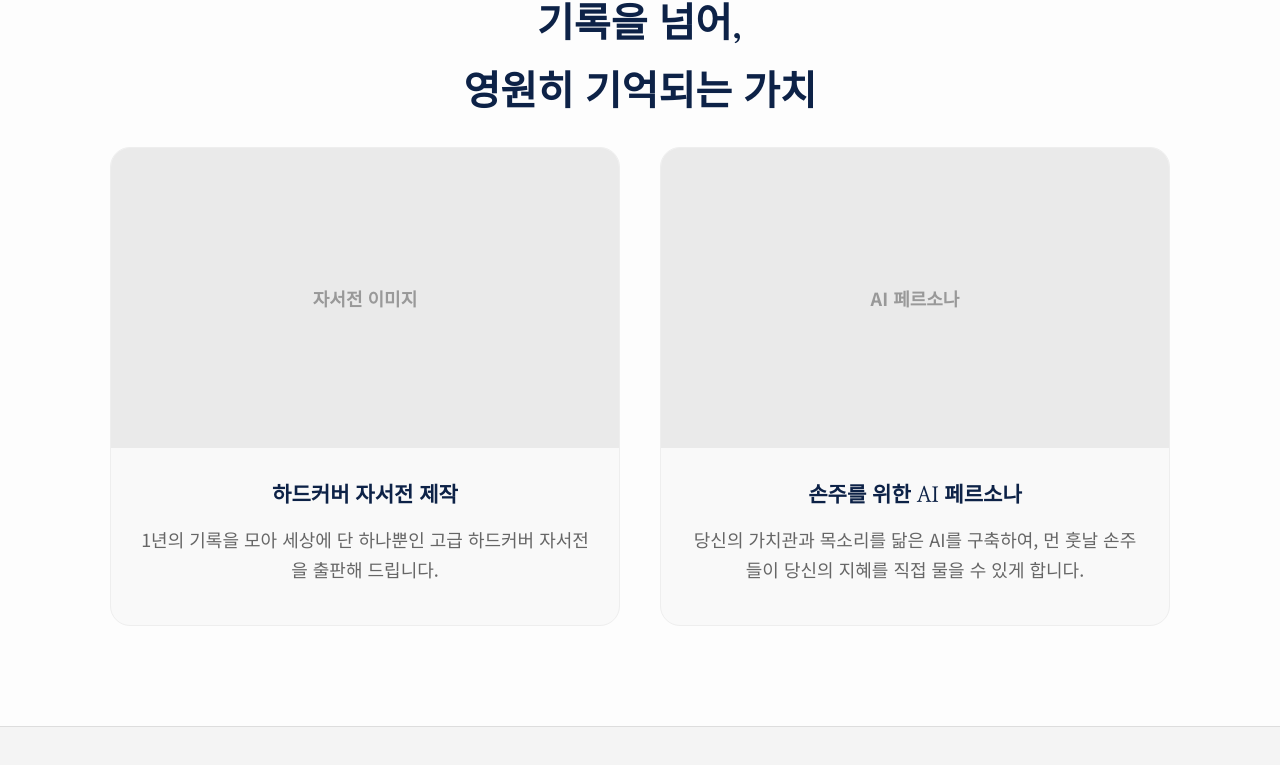
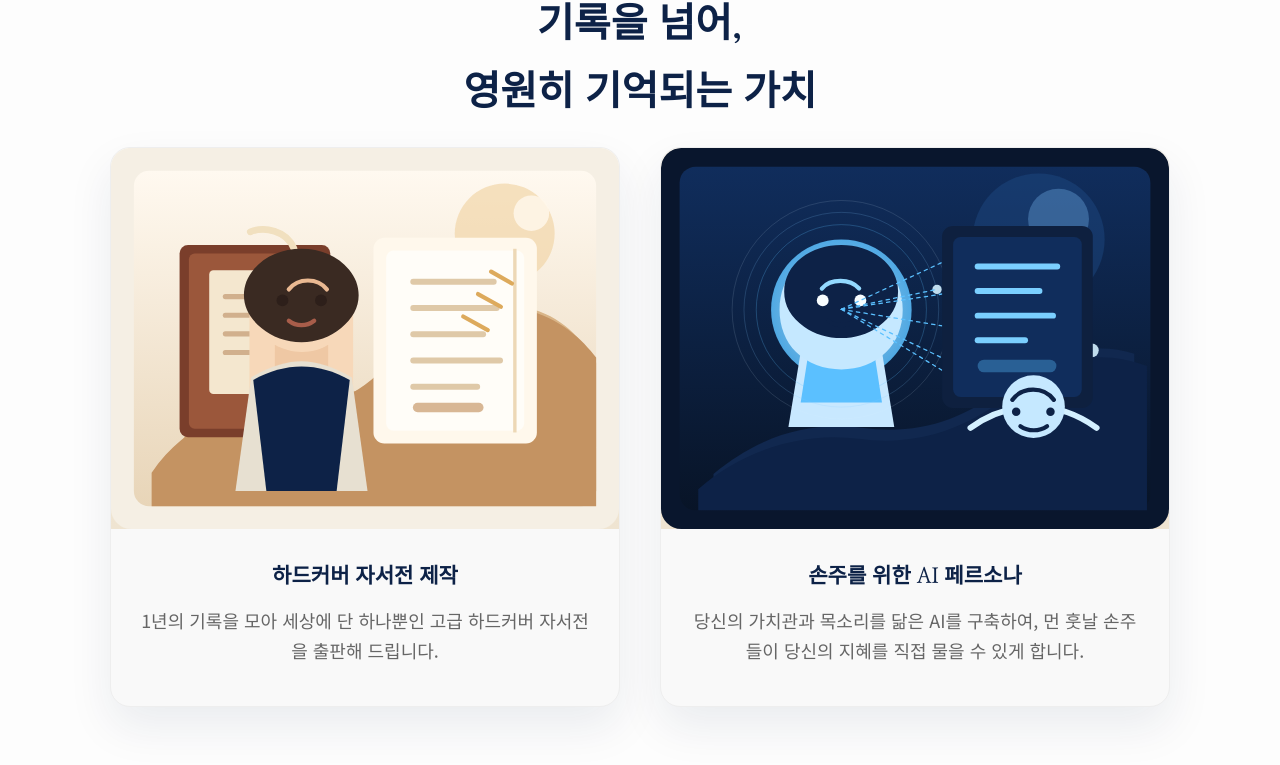
Before and after one commit to Choisungcha/rememberai, a plain HTML site: page index.html in a window 1280 px wide. Shown: the part 2608-3373 px from the top of the page. Drawn offline with Linux system fonts and the light colour scheme.

Commit message:
Add product visuals for memoir and persona

```diff
--- a/index.html
+++ b/index.html
@@ -102,12 +102,16 @@
                 <h2 class="section-title">기록을 넘어,<br>영원히 기억되는 가치</h2>
                 <div class="product-showcase">
                     <div class="product-card">
-                        <div class="product-img-placeholder">자서전 이미지</div>
+                        <div class="product-media">
+                            <img src="autobiography-visual.svg" alt="하드커버 자서전 제작을 상징하는 일러스트">
+                        </div>
                         <h3>하드커버 자서전 제작</h3>
                         <p>1년의 기록을 모아 세상에 단 하나뿐인 고급 하드커버 자서전을 출판해 드립니다.</p>
                     </div>
                     <div class="product-card">
-                        <div class="product-img-placeholder">AI 페르소나</div>
+                        <div class="product-media">
+                            <img src="persona-visual.svg" alt="손주를 위한 AI 페르소나를 상징하는 일러스트">
+                        </div>
                         <h3>손주를 위한 AI 페르소나</h3>
                         <p>당신의 가치관과 목소리를 닮은 AI를 구축하여, 먼 훗날 손주들이 당신의 지혜를 직접 물을 수 있게 합니다.</p>
                     </div>
--- a/style.css
+++ b/style.css
@@ -299,16 +299,26 @@ nav {
     overflow: hidden;
     text-align: center;
     border: 1px solid #eee;
+    box-shadow: 0 20px 45px rgba(13, 34, 71, 0.08);
+    transition: var(--transition);
 }
 
-.product-img-placeholder {
-    height: 300px;
-    background: #EAEAEA;
-    display: flex;
-    align-items: center;
-    justify-content: center;
-    color: #999;
-    font-weight: 700;
+.product-card:hover {
+    transform: translateY(-8px);
+    box-shadow: 0 28px 60px rgba(13, 34, 71, 0.14);
+}
+
+.product-media {
+    background: linear-gradient(180deg, #f7f1e6 0%, #efe4d1 100%);
+    aspect-ratio: 4 / 3;
+    overflow: hidden;
+}
+
+.product-media img {
+    width: 100%;
+    height: 100%;
+    display: block;
+    object-fit: cover;
 }
 
 .product-card h3 {
```
Also changed, not shown: autobiography-visual.svg (added), persona-visual.svg (added).
